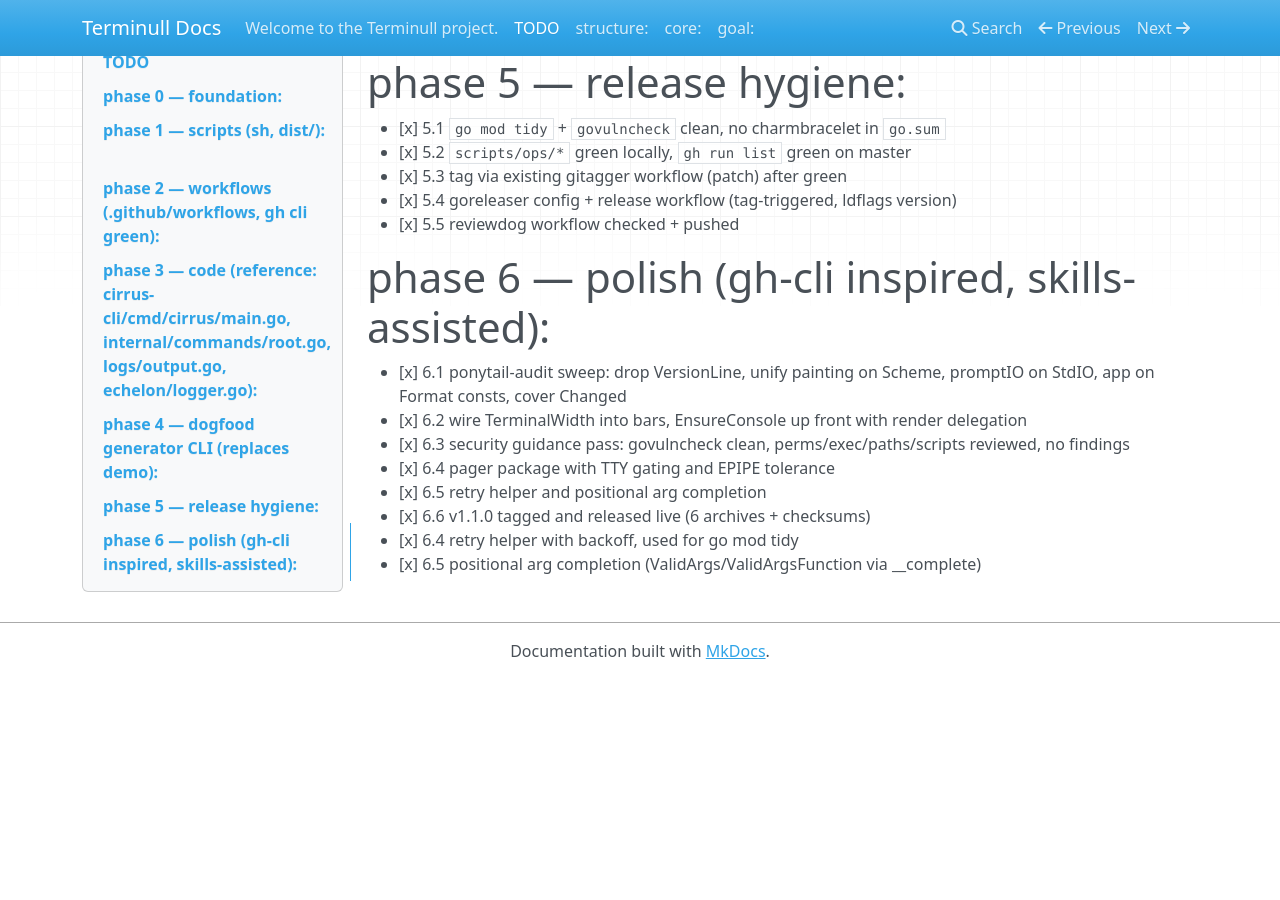
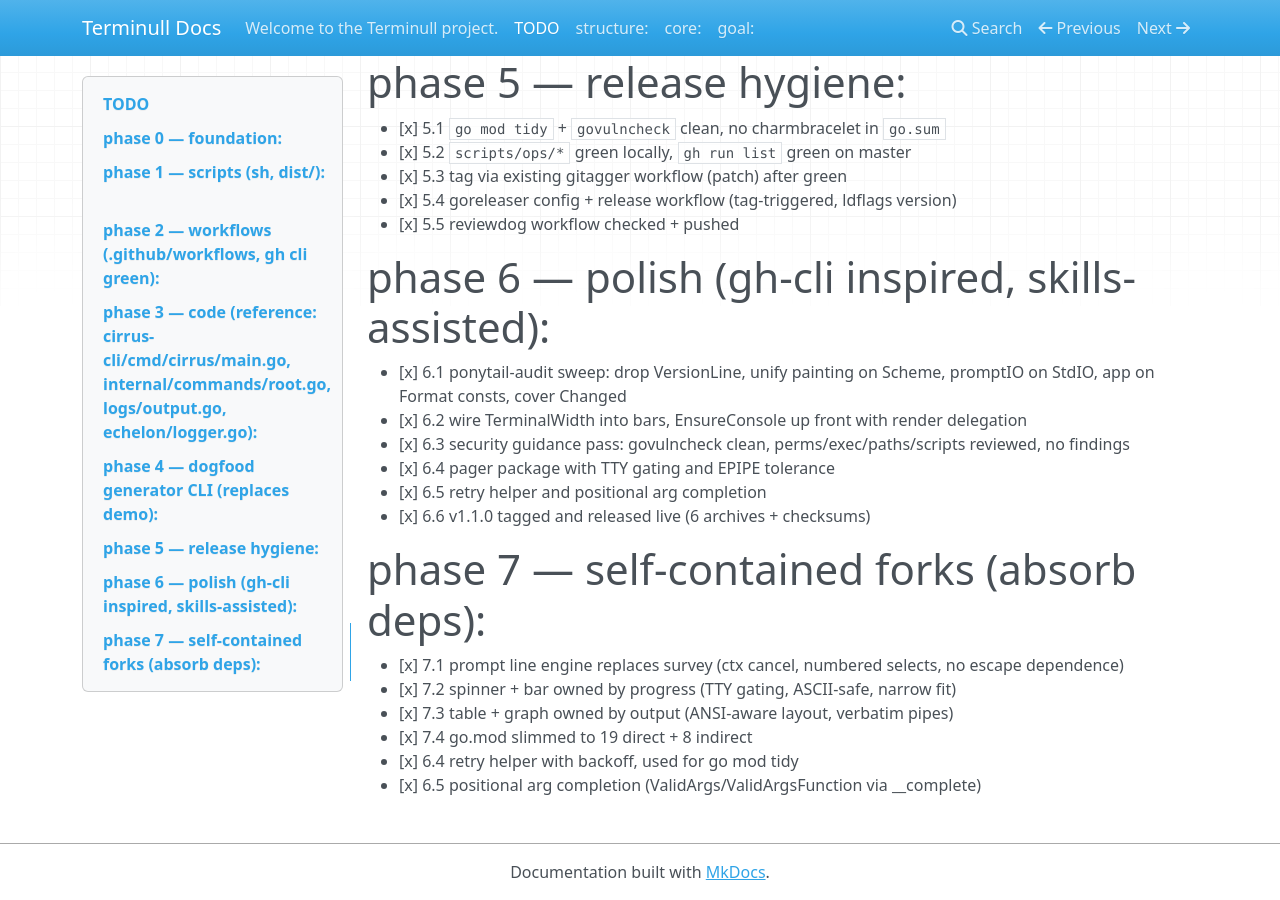
Before and after one commit to CHE3MZ/terminull, an MkDocs documentation site: the page built from docs/TODO.md, in a window 1280 px wide and 900 px high, scrolled down 1821 px. Built offline with MkDocs 1.6.1, drawn with Linux system fonts in a browser that asks for light colours; nearby versions of some CDN libraries; before the commit the page ends 2500 px from its top, so only the background shows below that.

Commit message:
docs: record dependency absorption

```diff
--- a/docs/TODO.md
+++ b/docs/TODO.md
@@ -75,5 +75,12 @@
 - [x] 6.4 pager package with TTY gating and EPIPE tolerance
 - [x] 6.5 retry helper and positional arg completion
 - [x] 6.6 v1.1.0 tagged and released live (6 archives + checksums)
+
+# phase 7 — self-contained forks (absorb deps):
+
+- [x] 7.1 prompt line engine replaces survey (ctx cancel, numbered selects, no escape dependence)
+- [x] 7.2 spinner + bar owned by progress (TTY gating, ASCII-safe, narrow fit)
+- [x] 7.3 table + graph owned by output (ANSI-aware layout, verbatim pipes)
+- [x] 7.4 go.mod slimmed to 19 direct + 8 indirect
 - [x] 6.4 retry helper with backoff, used for go mod tidy
 - [x] 6.5 positional arg completion (ValidArgs/ValidArgsFunction via __complete)
```
